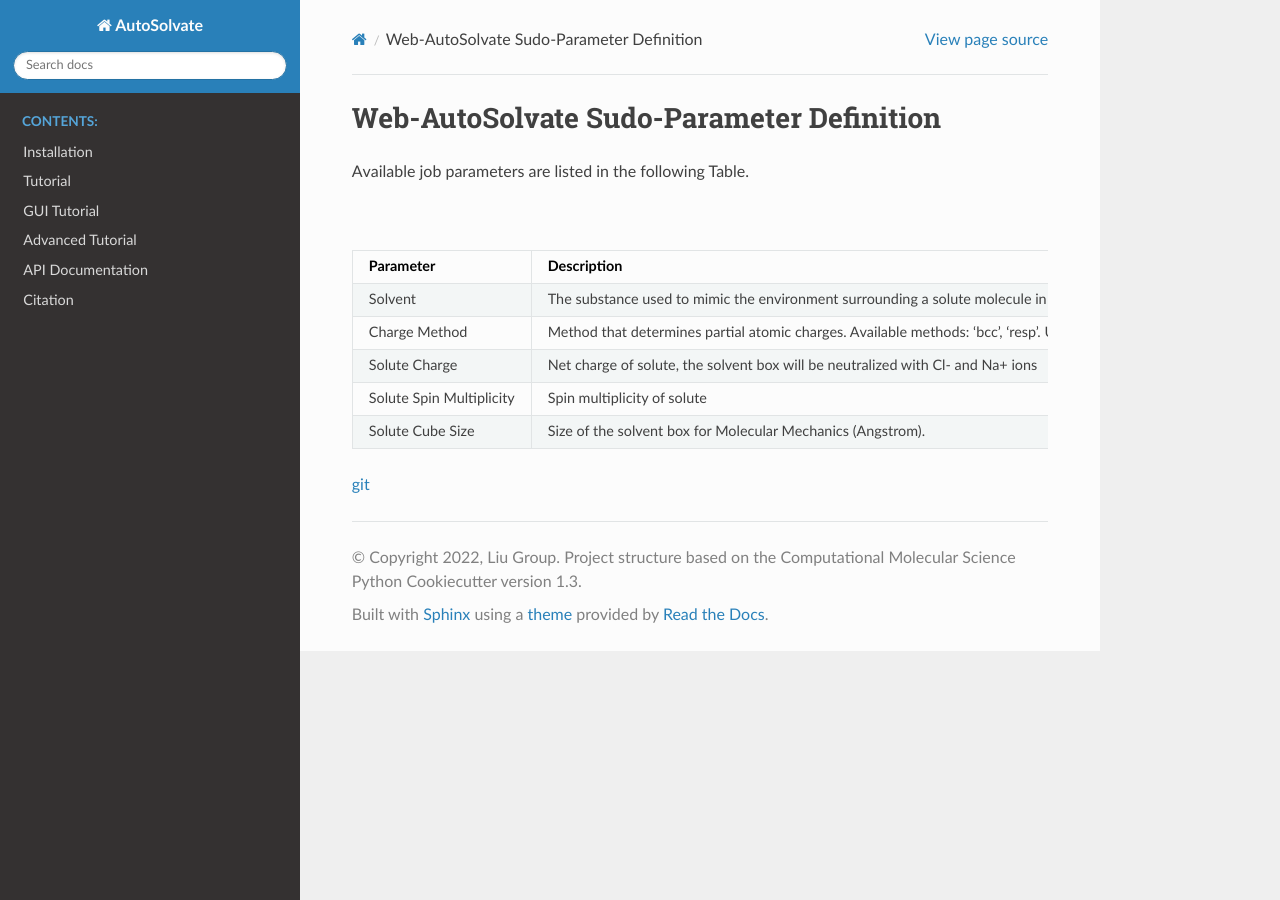
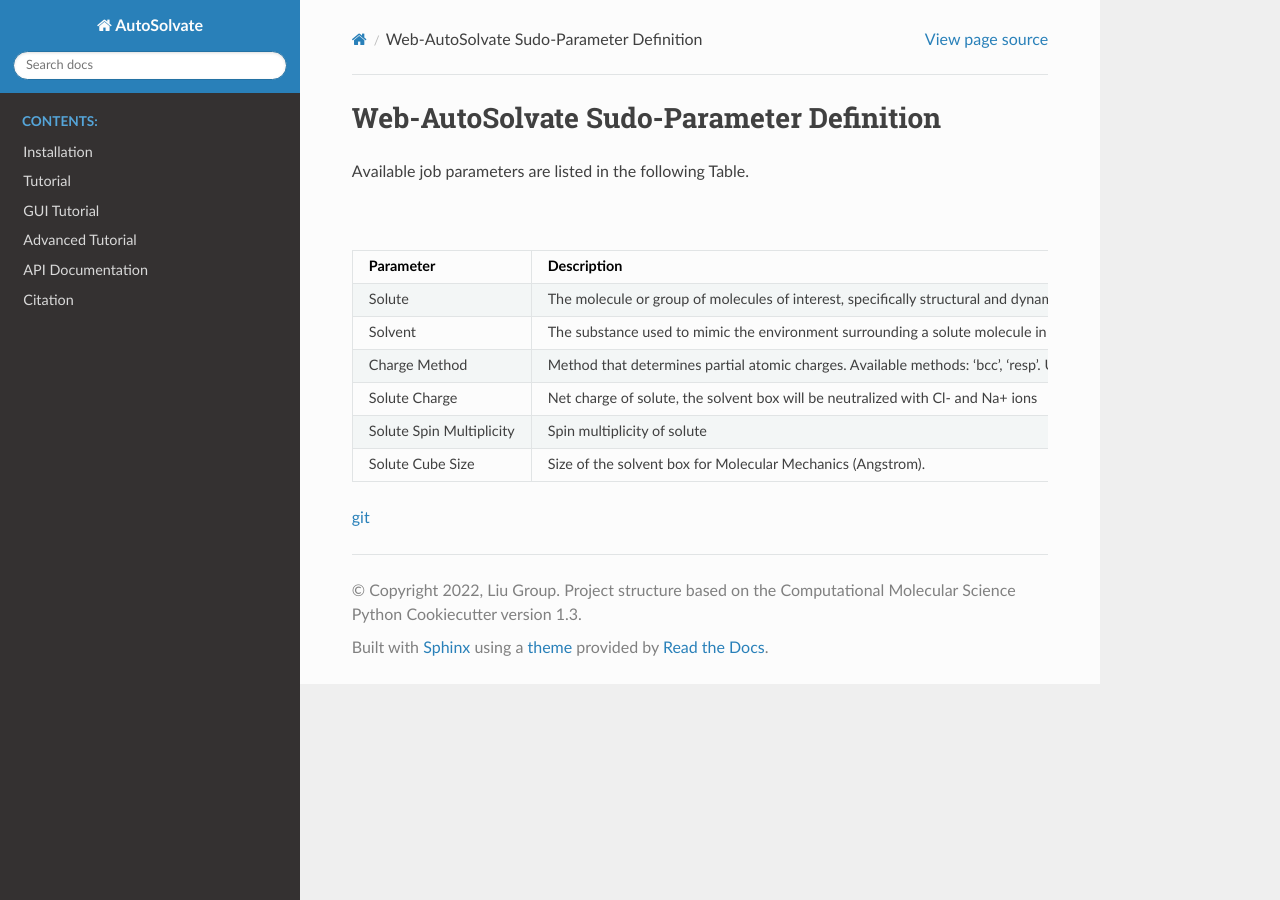
Before and after one commit to Liu-group/AutoSolvate, a Sphinx documentation site: the page built from docs/UserManual.rst, in a window 1280 px wide. Built offline with Sphinx 7.4.7 and the Read the Docs theme 2.0.0, drawn with Linux system fonts in a browser that asks for light colours; the version number could not be read and is left out.

Commit message:
Update UserManual.rst

```diff
--- a/docs/UserManual.rst
+++ b/docs/UserManual.rst
@@ -12,6 +12,11 @@ Available job parameters are listed in the following Table.
      - Type
      - Default Value
      - Valid Range
+   * - Solute
+     - The molecule or group of molecules of interest, specifically structural and dynamic behavior over time in a solvent. The file path to solute xyz file is accepted.
+     - str
+     - ""
+     - Not given
    * - Solvent
      - The substance used to mimic the environment surrounding a solute molecule in molecular interactions and dynamics studies. Available solvents:'water', 'methanol', 'chloroform', 'nma', 'acetonitrile'.
      - str
@@ -40,4 +45,5 @@ Available job parameters are listed in the following Table.
 
 
 
+
 `git <https://git-scm.com/>`_
```
